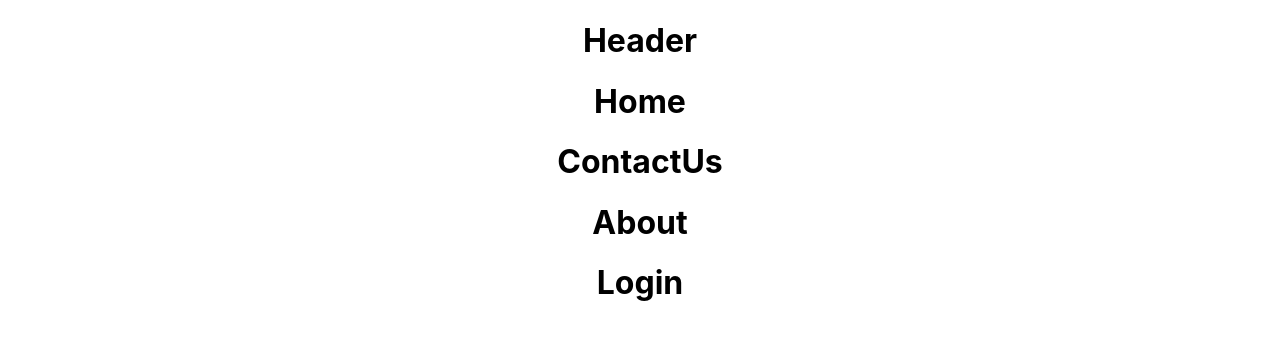
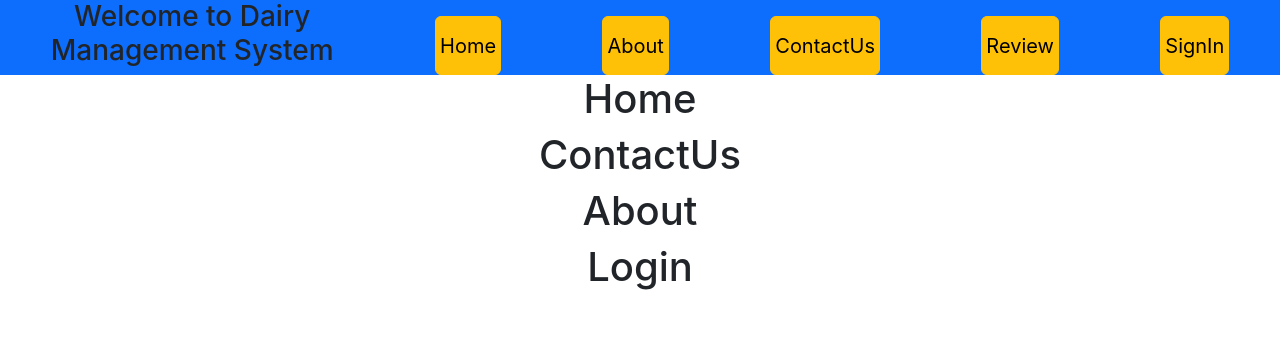
Before and after one commit to GayatriGadbail/dairy-management-system, a React (Create React App) app: page / in a window 1280 px wide. Shown: the top 340 px of the page. Built offline with nearby package versions, Linux system fonts and the light colour scheme; the HTML template or start-up script is replaced by a standard one.

Commit message:
nilu code

```diff
--- a/package.json
+++ b/package.json
@@ -6,6 +6,7 @@
     "@testing-library/jest-dom": "^5.17.0",
     "@testing-library/react": "^13.4.0",
     "@testing-library/user-event": "^13.5.0",
+    "bootstrap": "^5.3.3",
     "react": "^18.3.1",
     "react-dom": "^18.3.1",
     "react-scripts": "5.0.1",
--- a/src/App.js
+++ b/src/App.js
@@ -5,6 +5,7 @@ import ContactUs from './templates/contactus/ContactUs';
 import Header from './templates/header/Header';
 import Home from './templates/home/Home';
 import Login from './templates/login/Login';
+
 
 function App() {
   return (
--- a/src/templates/header/Header.js
+++ b/src/templates/header/Header.js
@@ -2,10 +2,18 @@ import React from 'react'
 
 function Header() {
   return (
-   <div>
-    <h1>Header</h1>
-   </div>
+    <div>
+        <div className="d-flex justify-content-around  bg-primary">
+           <h3 className="">Welcome to Dairy<br/> Management System</h3>
+           <button className='btn btn-warning btn mt-3 fs-5 p-1' >Home</button>
+           <button className='btn btn-warning btn mt-3 fs-5 p-1'>About</button>
+           <button className='btn btn-warning btn mt-3 fs-5 p-1'>ContactUs</button>
+           <button className='btn btn-warning btn mt-3 fs-5 p-1'>Review</button>
+           <button className='btn btn-warning btn mt-3 fs-5 p-1'>SignIn </button>
 
+           </div>
+
+        </div>
   )
 }
 
```
Also changed, not shown: 1 other file (tests, documents, lock files or other folders).
